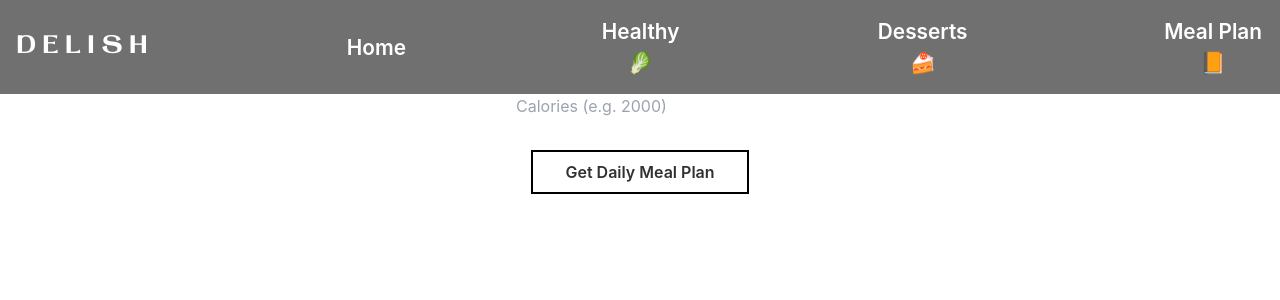
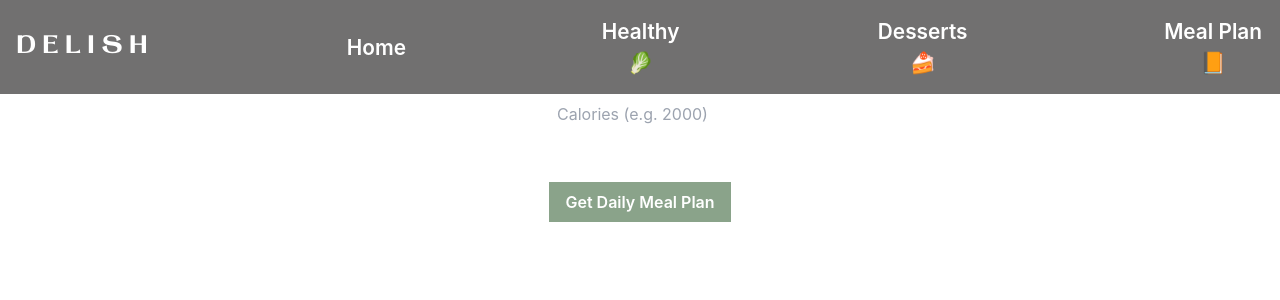
Before and after one commit to ellen3128/Delish-recipe-app, a React (Create React App) app: page /mealplan in a window 1280 px wide. Shown: the top 300 px of the page. Built offline with nearby package versions, Linux system fonts and the light colour scheme.

Commit message:
updates meal plan page css properties

```diff
--- a/src/pages/MealPlan.css
+++ b/src/pages/MealPlan.css
@@ -0,0 +1,58 @@
+.input-field {
+    display: flex;
+    align-items: center;
+    flex-direction: column;
+}
+
+.section {
+    margin: 2rem 0 1rem 0;
+}
+
+.controls {
+    display: flex;
+    align-items: center;
+    flex-direction: column;
+}
+
+input {
+    text-align: center;
+    padding: 0.5rem;
+    margin-bottom: 1rem;
+}
+
+.mealPlanbtn {
+    padding: 0.5rem 1rem;
+    background-color: rgb(138, 163, 138);
+    color: white;
+    border: none;
+}
+
+.mealPlanbtn:hover {
+    cursor: pointer;
+    background-color:rgb(97, 120, 97);
+}
+
+main {
+    display: flex;
+    flex-direction: column;
+    align-items: center;
+}
+
+.macros {
+    padding: 1rem;
+    text-align: center;
+    margin-bottom: 2rem;
+    font-weight: 700;
+}
+
+.nutrients ul {
+    display: flex;
+    width: 35rem;
+    justify-content: space-evenly;
+    margin-bottom: 2rem;
+}
+
+ul {
+    list-style: none;
+    font-weight: 600;
+}
--- a/src/pages/MealPlan.jsx
+++ b/src/pages/MealPlan.jsx
@@ -26,6 +26,7 @@ function MealPlan() {
     }
 
     return (
+
         <div className="input-field">
     <section className="controls">
         <input
@@ -34,9 +35,10 @@ function MealPlan() {
         onChange={handleChange}
         />
     </section>
-    <button onClick={getMealData}>Get Daily Meal Plan</button>
+    <button className="mealPlanbtn" onClick={getMealData}>Get Daily Meal Plan</button>
     {mealData && <MealList mealData={mealData} />}
     </div>
+
   )
 }
 
```
